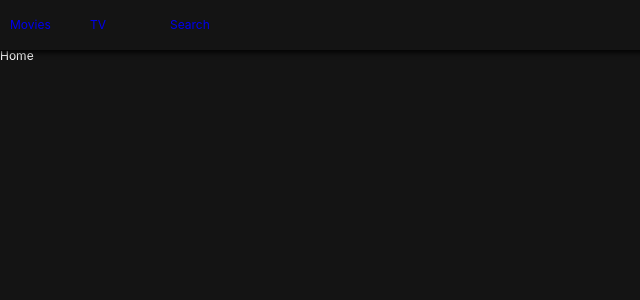
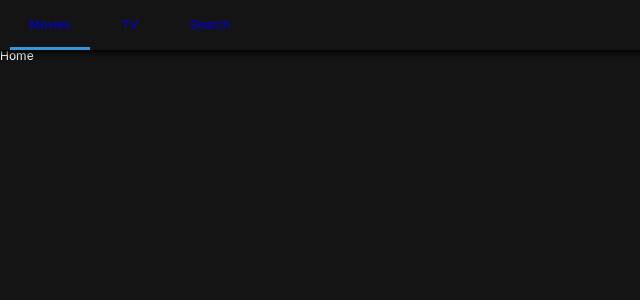
Before and after one commit to choibumsu/React-practice, a React (Create React App) app in the folder nomflix/: page / in a window 1280 px wide. Shown: the top 300 px of the page, without its empty margins (0-640 px from the left). Built offline with nearby package versions, Linux system fonts and the light colour scheme.

Commit message:
[React-base] Create Header bottom border by router matching

```diff
--- a/nomflix/src/Components/Header.js
+++ b/nomflix/src/Components/Header.js
@@ -1,4 +1,5 @@
-import { Link } from "react-router-dom";
+import { Link, withRouter } from "react-router-dom";
+
 import React from "react";
 import styled from "styled-components";
 
@@ -24,27 +25,30 @@
   width: 80px;
   height: 50px;
   text-align: center;
+  border-bottom: 3px solid
+    ${(props) => (props.current ? "#3496db" : "transparent")};
+  transition: border-bottom 0.5s ease-in-out;
 `;
 
 const SLink = styled(Link)`
   height: 50px;
   display: flex;
   align-items: center;
-  justify-content: centerl;
+  justify-content: center;
 `;
 
-export default () => (
+export default withRouter(({ location: { pathname } }) => (
   <Header>
     <List>
-      <Item>
+      <Item current={pathname === "/"}>
         <SLink to="/">Movies</SLink>
       </Item>
-      <Item>
+      <Item current={pathname === "/tv"}>
         <SLink to="/tv">TV</SLink>
       </Item>
-      <Item>
+      <Item current={pathname === "/search"}>
         <SLink to="/search">Search</SLink>
       </Item>
     </List>
   </Header>
-);
+));
```
